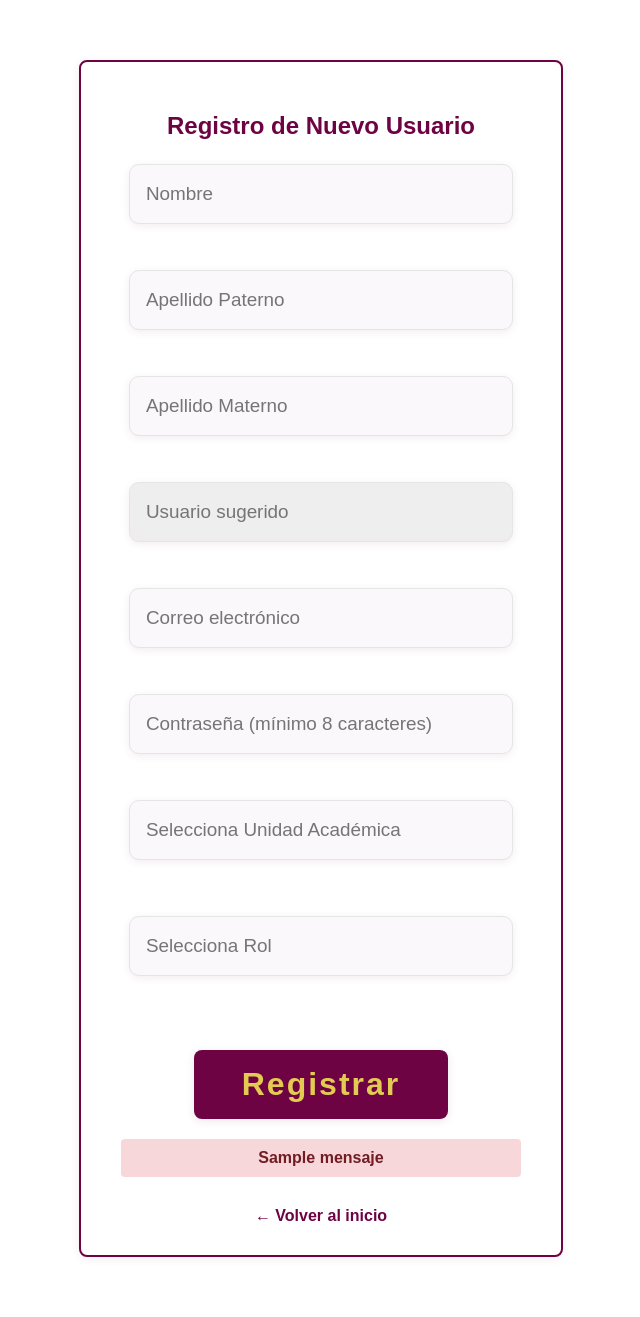
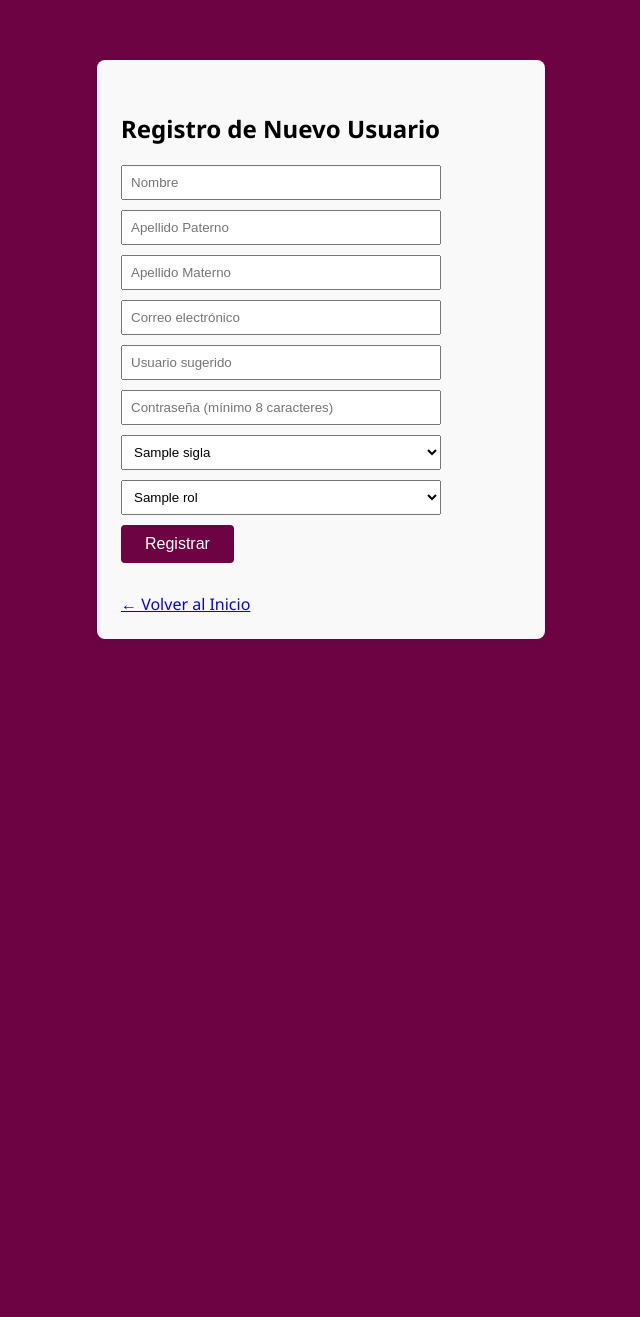
Before and after one commit to orteginsky/sae, a FastAPI app: template frontend/Templates/registro.html in a window 1280 px wide. Shown: the whole page, without its empty margins (319-959 px from the left). After the commit the page ends 639 px from the top, so only its background shows below. Run offline with FastAPI, Linux system fonts and the light colour scheme; the template is opened without the code that fills it: most values are stand-ins (such as "Sample title", 1, 10 or a date in 2020); parts of the project's set-up code (start-up, migrations or seed data) failed here and were passed over.

```diff
--- a/backend/api/index.py
+++ b/backend/api/index.py
@@ -7,5 +7,4 @@ router = APIRouter()
 
 @router.get("/", response_class=HTMLResponse)
 async def index(request: Request):
-    return templates.TemplateResponse("portada.html", {"request": request})
-    #return templates.TemplateResponse("index.html", {"request": request})
+    return templates.TemplateResponse("index.html", {"request": request})
--- a/backend/database/models/Usuario.py
+++ b/backend/database/models/Usuario.py
@@ -10,8 +10,7 @@ class Usuario(Base):
     Id_Unidad_Academica: Mapped[int] = mapped_column(Integer) #mapped_column(ForeignKey("Cat_Unidad_Academica.Id_Unidad_Academica"))
     Id_Rol: Mapped[int] = mapped_column(Integer)#mapped_column(ForeignKey("Cat_Roles.Id_Rol"))
     Usuario: Mapped[str] = mapped_column(String(50), unique=True, nullable=False)
-    #Hay que encriptar la contraseña
-    Contraseña: Mapped[str] = mapped_column(String(2000), nullable=False)
+    Password: Mapped[str] = mapped_column("Contraseña", String(2000), nullable=False)
     Email: Mapped[str] = mapped_column(String(255), unique=True)
     Fecha_Inicio: Mapped[datetime] = mapped_column(DateTime(timezone=True), default=datetime.now(timezone.utc))
     Fecha_Modificacion: Mapped[datetime] = mapped_column(DateTime(timezone=True), default=datetime.now(timezone.utc))
--- a/backend/main.py
+++ b/backend/main.py
@@ -2,6 +2,7 @@
 from backend.api import registro
 from backend.api import login
 from backend.api import index
+from backend.api import usuarios
 from backend.core.templates import static
 
 from fastapi import FastAPI
@@ -12,6 +13,7 @@ app.mount("/static", static)
 app.include_router(registro.router, prefix="/registro")
 app.include_router(login.router , prefix="/login")
 app.include_router(index.router , prefix="/index")
+app.include_router(usuarios.router , prefix="/usuarios")
 
 @app.get("/", response_class=HTMLResponse)
 async def root():
--- a/frontend/Templates/portada.html
+++ b/frontend/Templates/portada.html
@@ -9,7 +9,7 @@
 </head>
 <body>
     <div class="portada-container">
-        <button class="sae-btn" onclick="window.location.href='/registro'">SAE</button>
+        <button class="sae-btn" onclick="window.location.href='/login'">SAE</button>
     </div>
 </body>
 </html>
--- a/frontend/Templates/registro.html
+++ b/frontend/Templates/registro.html
@@ -5,59 +5,149 @@
     <meta charset="UTF-8">
     <meta name="viewport" content="width=device-width, initial-scale=1.0">
     <title>Registro de Usuario</title>
-    <link rel="stylesheet" href="/static/css/style.css">
+    <!--Links para descargar la fuente NotoSans-->
+    <link rel="preconnect" href="https://fonts.googleapis.com">
+    <link rel="preconnect" href="https://fonts.gstatic.com" crossorigin>
+    <link href="https://fonts.googleapis.com/css2?family=Noto+Sans:wght@400;700&display=swap" rel="stylesheet">
+    <!--<link rel="stylesheet" href="/static/css/style.css">-->
     <script>
     function sugerirUsuario() {
-        const nombre = document.getElementById('nombre').value.trim();
-        const apPat = document.getElementById('ap_pat').value.trim();
-        const apMat = document.getElementById('ap_mat').value.trim();
-        if(nombre && apPat) {
-            let usuario = nombre.charAt(0).toLowerCase() + apPat.toLowerCase();
-            if(apMat) usuario += apMat.charAt(0).toLowerCase();
-            document.getElementById('usuario').value = usuario;
-        }
+        const correo = document.getElementById('email').value.trim();
+        let usuario = correo.split('@')[0];
+        document.getElementById('usuario').value = usuario;
     }
     </script>
 </head>
 <body>
+    <style>
+        body {
+            font-family: Noto Sans, sans-serif;
+            background: #6e0343;
+            margin: 0;
+            padding: 0;
+        }
+        .container {
+            max-width: 400px;
+            margin: 60px auto;
+            background: #f9f9f9;
+            border-radius: 8px;
+            box-shadow: 0 2px 8px rgba(0,0,0,0.08);
+            padding: 32px 24px 24px 24px;
+        }
+        .input-form {
+            padding: 8px;
+            width: 80%;
+            margin-bottom: 10px;
+            box-sizing: border-box;
+        }
+        .link-volver {
+            display: block;
+            margin-top: 30px;
+        }
+        .status {
+            margin-top: 20px;
+            padding: 10px;
+            border-radius: 4px;
+            font-weight: bold;
+        }
+        .status.ok {
+            background: #e6f4ea;
+            color: #155724;
+        }
+        .status.fail {
+            background: #f8d7da;
+            color: #721c24;
+        }
+        button[type="submit"] {
+            background: #6e0343;
+            color: #fff;
+            border: none;
+            padding: 10px 24px;
+            border-radius: 4px;
+            cursor: pointer;
+            font-size: 16px;
+        }
+        button[type="submit"]:hover {
+            background: #4a022e;
+        }
+    </style>
     <div class="container">
         <h2>Registro de Nuevo Usuario</h2>
-        <form method="post" action="/registro">
-            <input type="text" id="nombre" name="nombre" placeholder="Nombre" required oninput="sugerirUsuario()" class="input-grande">
+        <form id="registroForm">
+            <input type="text" id="nombre" name="nombre" placeholder="Nombre" required class="input-form">
             <br>
-            <input type="text" id="ap_pat" name="apellido_paterno" placeholder="Apellido Paterno" required oninput="sugerirUsuario()" class="input-grande">
+            <input type="text" id="ap_pat" name="paterno" placeholder="Apellido Paterno" required class="input-form">
             <br>
-            <input type="text" id="ap_mat" name="apellido_materno" placeholder="Apellido Materno" required oninput="sugerirUsuario()" class="input-grande">
+            <input type="text" id="ap_mat" name="materno" placeholder="Apellido Materno" required class="input-form">
             <br>
-            <input type="text" id="usuario" name="usuario" placeholder="Usuario sugerido" required readonly class="input-grande input-grande-bg">
+            <input type="email" id="email" name="email" placeholder="Correo electrónico" required oninput="sugerirUsuario()" class="input-form">
             <br>
-            <input type="email" name="email" placeholder="Correo electrónico" required class="input-grande">
+            <input type="text" id="usuario" name="usuario" placeholder="Usuario sugerido" required readonly class="input-form input-readonly">
             <br>
-            <input type="password" name="contrasena" placeholder="Contraseña (mínimo 8 caracteres)" minlength="8" required class="input-grande">
+            <input type="password" id="password" name="password" placeholder="Contraseña (mínimo 8 caracteres)" minlength="8" required class="input-form">
             <br>
-            <input list="unidades_academicas" name="unidad_academica" required placeholder="Selecciona Unidad Académica" class="input-grande input-grande-mb24">
-            <datalist id="unidades_academicas">
+            <select id="id_unidad_academica" name="id_unidad_academica" required class="input-form" title="Selecciona la unidad académica">
                 {% for ua in unidades_academicas %}
-                <option value="{{ ua.Sigla }}" data-id="{{ ua.Id_Unidad_Academica }}"></option>
+                <option value="{{ ua.Id_Unidad_Academica }}">{{ ua.Sigla }}</option>
                 {% endfor %}
-            </datalist>
+            </select>
             <br>
-            <input list="roles" name="rol" required placeholder="Selecciona Rol" class="input-grande input-grande-mb24">
-            <datalist id="roles">
+            <select id="id_rol" name="id_rol" required class="input-form" title="Selecciona el rol">
                 {% for rol in roles %}
-                <option value="{{ rol.Nombre }}" data-id="{{ rol.Id_Rol }}"></option>
+                <option value="{{ rol.Id_Rol }}">{{ rol.Nombre }}</option>
                 {% endfor %}
-            </datalist>
-            <br>
+            </select>
             <br>
             <button type="submit">Registrar</button>
         </form>
-        {% if mensaje is defined %}
-            <div class="status {{ 'ok' if exito else 'fail' }}">
-                {{ mensaje }}
-            </div>
-        {% endif %}
-    <a href="/login" class="volver-inicio">&larr; Volver al inicio</a>
+
+        <!-- Aquí mostraremos mensajes -->
+        <div id="mensaje"></div>
+        <a href="/login" class="link-volver">&larr; Volver al Inicio</a>
     </div>
+
+    <script>
+    document.getElementById("registroForm").addEventListener("submit", async function(e) {
+        e.preventDefault(); // evita recargar la página
+
+        // 1. Tomamos los valores del form
+        const data = {
+            Nombre: document.getElementById("nombre").value,
+            Paterno: document.getElementById("ap_pat").value,
+            Materno: document.getElementById("ap_mat").value,
+            Usuario: document.getElementById("usuario").value,
+            Email: document.getElementById("email").value,
+            Password: document.getElementById("password").value,
+            Id_Unidad_Academica: parseInt(document.getElementById("id_unidad_academica").value),
+            Id_Rol: parseInt(document.getElementById("id_rol").value),
+            Id_Estatus: 1,
+        };
+
+        try {
+            // 2. Mandamos datos en JSON
+            const response = await fetch("/registro", {
+                method: "POST",
+                headers: {
+                    "Content-Type": "application/json"
+                },
+                body: JSON.stringify(data)
+            });
+
+            // 3. Procesamos la respuesta
+            const result = await response.json();
+
+            if (response.ok) {
+                document.getElementById("mensaje").innerHTML =
+                    `<p style="color: green;">✅ Usuario registrado con ID ${result.Id_Usuario}</p>`;
+            } else {
+                document.getElementById("mensaje").innerHTML =
+                    `<p style="color: red;">❌ Error: ${result.detail}</p>`;
+            }
+        } catch (err) {
+            document.getElementById("mensaje").innerHTML =
+                `<p style="color: red;">⚠️ Error de conexión: ${err.customMessage}</p>`;
+        }
+    });
+    </script>
 </body>
 </html>
--- a/frontend/static/css/style.css
+++ b/frontend/static/css/style.css
@@ -1,42 +1,3 @@
-/* Inputs grandes y datalist para registro */
-.input-grande {
-    padding: 18px 16px;
-    width: 96%;
-    font-size: 1.18rem;
-    border-radius: 10px;
-    border: 1.5px solid var(--ipn-gris);
-    box-sizing: border-box;
-    margin-bottom: 28px;
-    background: #faf8fa;
-    box-shadow: 0 2px 8px rgba(110,3,67,0.08);
-    transition: border 0.2s, box-shadow 0.2s;
-    display: block;
-    margin-left: auto;
-    margin-right: auto;
-}
-.input-grande:focus {
-    border: 2px solid var(--ipn-morado);
-    outline: none;
-    box-shadow: 0 4px 16px rgba(110,3,67,0.15);
-}
-.input-grande-mb24 {
-    margin-bottom: 38px !important;
-}
-.input-grande-bg {
-    background: #eee !important;
-}
-
-/* Enlace volver al inicio */
-.volver-inicio {
-    display: block;
-    margin-top: 30px;
-    color: var(--ipn-morado);
-    text-decoration: none;
-    font-weight: bold;
-}
-.volver-inicio:hover {
-    text-decoration: underline;
-}
 /* static/css/style.css */
 
 body {
@@ -49,7 +10,7 @@ body {
 /* Colores institucionales IPN */
 :root {
     --ipn-morado: #6e0343;
-    --ipn-oro: #e3cb52;
+    --ipn-oro: #ffffff;
     --ipn-gris: #e5e5e5;
     --ipn-blanco: #fff;
 }
@@ -113,3 +74,27 @@ button:hover, .sae-btn:hover {
     justify-content: center;
     background: linear-gradient(135deg, var(--ipn-morado) 60%, var(--ipn-oro) 100%);
 }
+
+/* Estilo para el enlace de volver */
+.link-volver {
+    display: block;
+    margin-top: 30px;
+}
+/* Estilos para los formularios de registro y login */
+.input-form {
+    padding: 8px;
+    width: 80%;
+    margin-bottom: 10px;
+    box-sizing: border-box;
+}
+
+.input-form.input-readonly {
+    background: #eee;
+}
+
+select.input-form {
+    margin-bottom: 24px;
+}
+
+
+/* Estilos para la tabla de usuarios */
```
Also changed, not shown: backend/api/login.py (+32 -8 lines), backend/api/registro.py (+7 -33 lines), backend/api/usuarios.py (added, +64 -0 lines), backend/database/db_config.py (+16 -8 lines), backend/schemas/Usuario.py (+7 -1 lines), backend/services/usuario_service.py (+61 -43 lines), frontend/Templates/editar_usuario.html (added, +44 -0 lines), frontend/Templates/login.html (+61 -5 lines), frontend/Templates/usuarios.html (added, +58 -0 lines), backend/core/config_db.py (line endings or trailing spaces), 2 other files.
